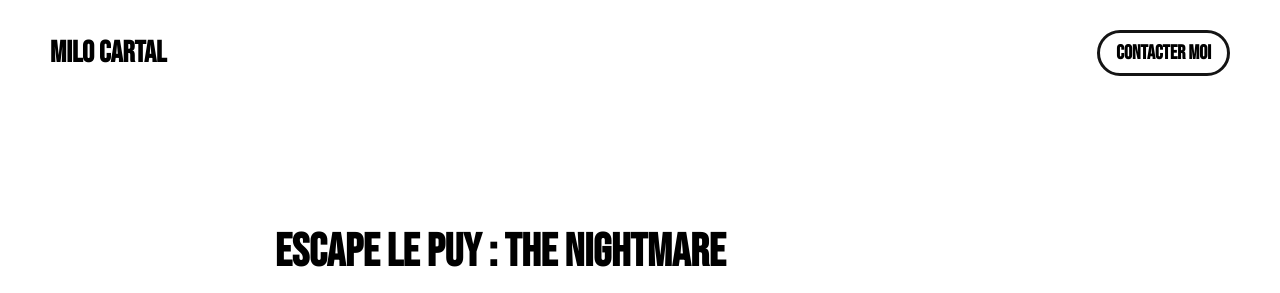
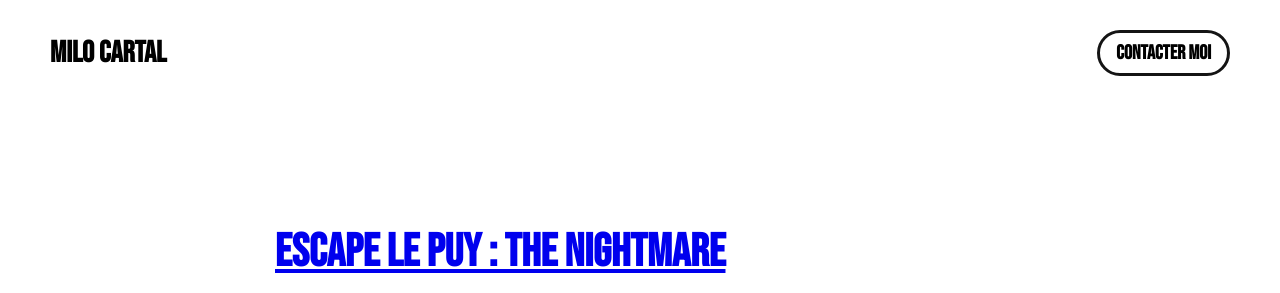
Before and after one commit to milocartal/milocartal.github.io, a plain HTML site: page project-pages/escape_le_puy_the_nightmare.html in a window 1280 px wide. Shown: the top 293 px of the page. Drawn offline with Linux system fonts and the light colour scheme.

Commit message:
Link to fandom

```diff
--- a/project-pages/escape_le_puy_the_nightmare.html
+++ b/project-pages/escape_le_puy_the_nightmare.html
@@ -33,7 +33,7 @@
 
       <div id="project-header">
 
-        <div class="main-title">Escape le puy : The nightmare</div>
+        <a target="_blank" href="https://escape-le-puy-the-nightmare.fandom.com/fr/wiki/Wiki_Escape_Le_Puy_:_The_nightmare"><div class="main-title">Escape le puy : The Nightmare</div></a>
         <div class="body-text">Jeux collaboratif a deux joueur en VR. Les joueurs devrons collaborer afin de resoudre les énigmes et s'échapper de l'iut de Puy-en-Velay</div>
         <image class="project-header-image" src="../assets/images/bat_iut.png">
 
```
